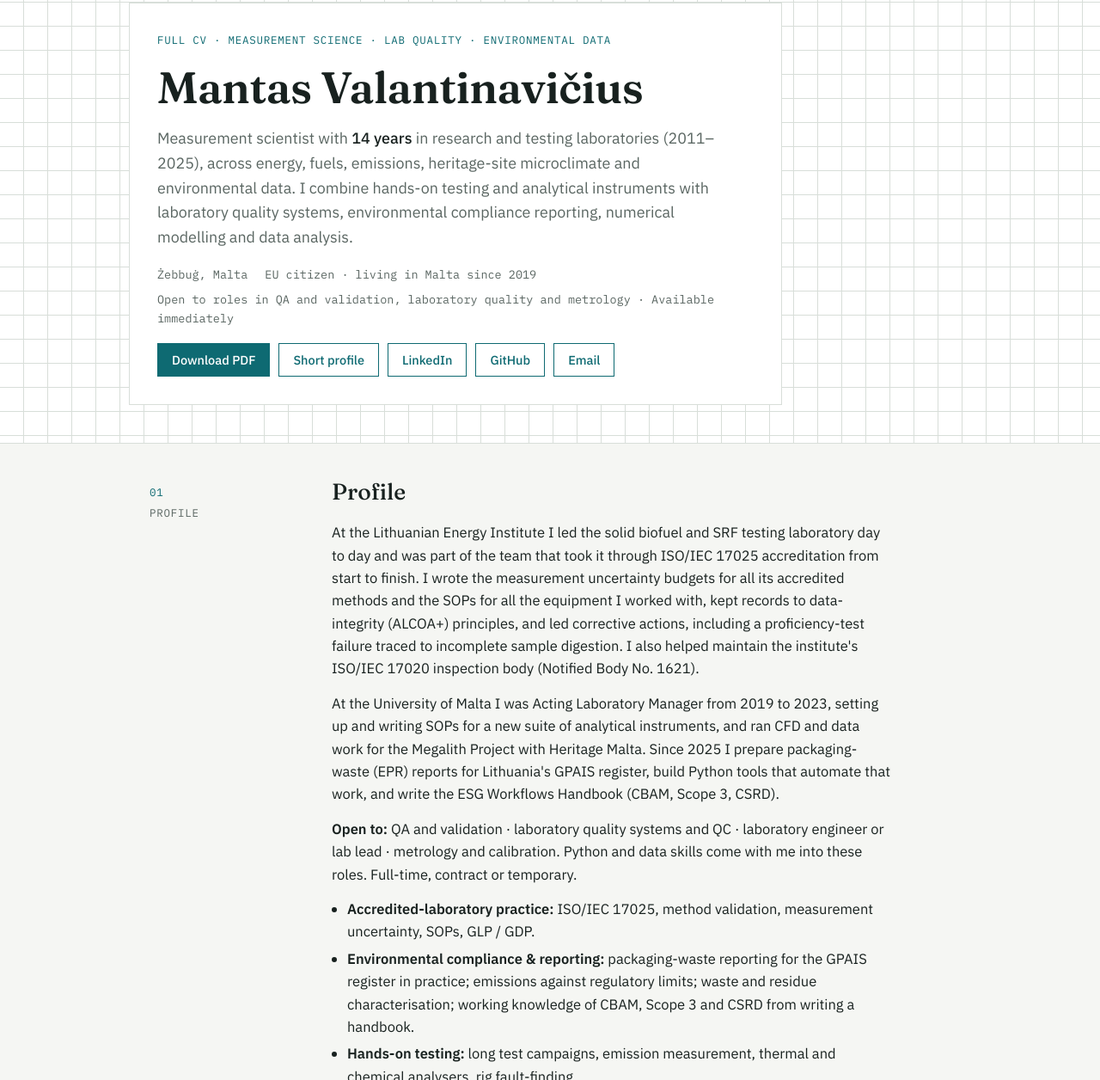
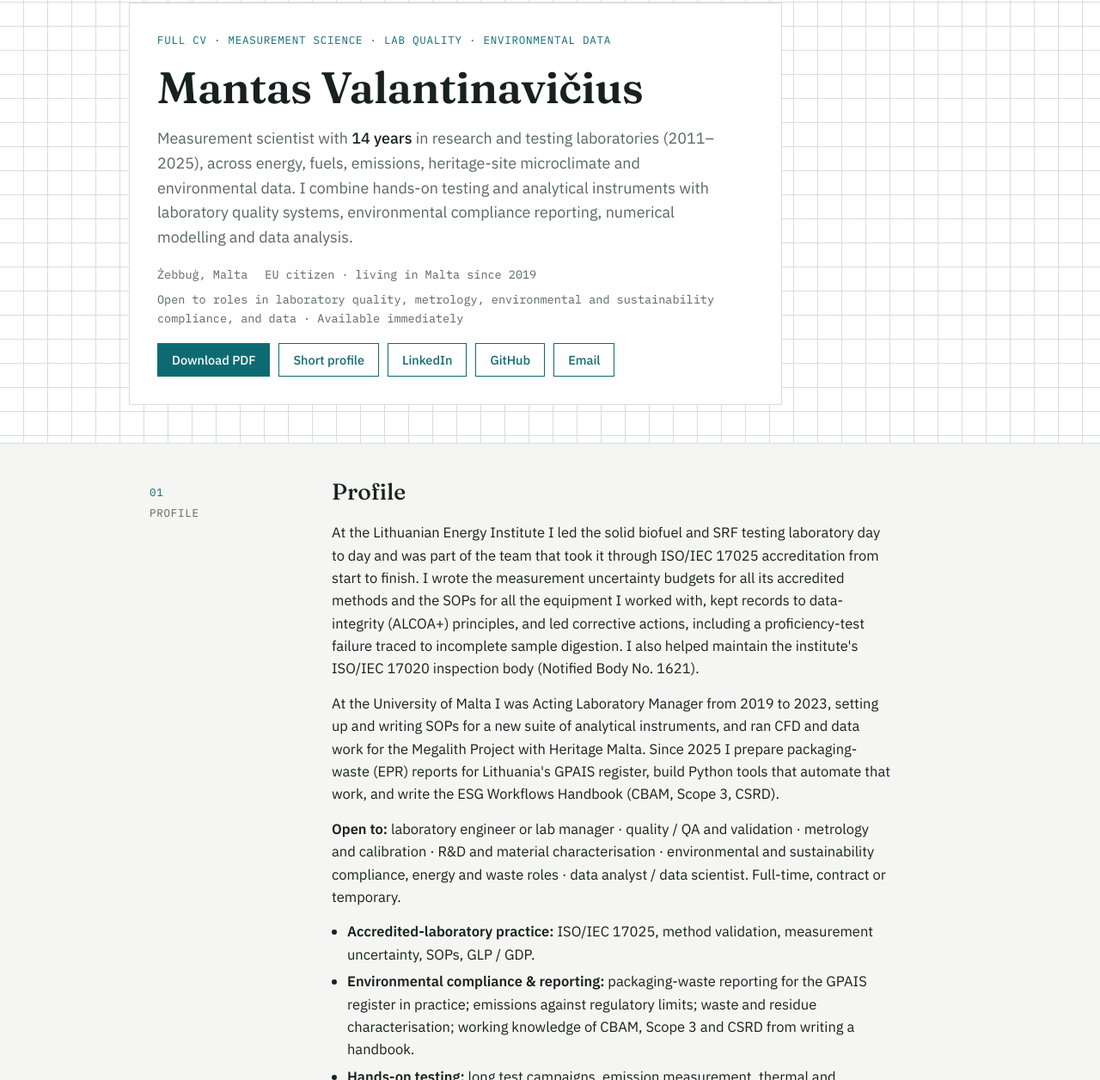
Before and after one commit to mantas123456/mantas123456.github.io, a plain HTML site: page cv/index.html in a window 1280 px wide. Shown: the part 53-1309 px from the top of the page at 86% size. Drawn offline with Linux system fonts and the light colour scheme.

Commit message:
Restore broad open-to list on site; restore Equipment bullet in PDF
Co-Authored-By: Claude Opus 5.5 <noreply@anthropic.com>
Claude-Session: https://claude.ai/code/session_01H1pfaqMHppb9HH3V4GKWNW

```diff
--- a/cv/index.html
+++ b/cv/index.html
@@ -327,7 +327,7 @@ table.train td:last-child, table.train th:last-child { white-space: nowrap; font
       <div class="meta">
         <span>Żebbuġ, Malta</span>
         <span>EU citizen · living in Malta since 2019</span>
-        <span>Open to roles in QA and validation, laboratory quality and metrology · Available immediately</span>
+        <span>Open to roles in laboratory quality, metrology, environmental and sustainability compliance, and data · Available immediately</span>
       </div>
       <div class="actions">
         <a class="btn primary" href="Mantas_Valantinavicius_CV.pdf" download>Download PDF</a>
@@ -349,7 +349,7 @@ table.train td:last-child, table.train th:last-child { white-space: nowrap; font
       <h2>Profile</h2>
       <p>At the Lithuanian Energy Institute I led the solid biofuel and SRF testing laboratory day to day and was part of the team that took it through ISO/IEC 17025 accreditation from start to finish. I wrote the measurement uncertainty budgets for all its accredited methods and the SOPs for all the equipment I worked with, kept records to data-integrity (ALCOA+) principles, and led corrective actions, including a proficiency-test failure traced to incomplete sample digestion. I also helped maintain the institute's ISO/IEC 17020 inspection body (Notified Body No. 1621).</p>
       <p>At the University of Malta I was Acting Laboratory Manager from 2019 to 2023, setting up and writing SOPs for a new suite of analytical instruments, and ran CFD and data work for the Megalith Project with Heritage Malta. Since 2025 I prepare packaging-waste (EPR) reports for Lithuania's GPAIS register, build Python tools that automate that work, and write the ESG Workflows Handbook (CBAM, Scope 3, CSRD).</p>
-      <p><strong>Open to:</strong> QA and validation · laboratory quality systems and QC · laboratory engineer or lab lead · metrology and calibration. Python and data skills come with me into these roles. Full-time, contract or temporary.</p>
+      <p><strong>Open to:</strong> laboratory engineer or lab manager · quality / QA and validation · metrology and calibration · R&amp;D and material characterisation · environmental and sustainability compliance, energy and waste roles · data analyst / data scientist. Full-time, contract or temporary.</p>
       <ul class="plain">
         <li><strong>Accredited-laboratory practice:</strong> ISO/IEC 17025, method validation, measurement uncertainty, SOPs, GLP / GDP.</li>
         <li><strong>Environmental compliance &amp; reporting:</strong> packaging-waste reporting for the GPAIS register in practice; emissions against regulatory limits; waste and residue characterisation; working knowledge of CBAM, Scope 3 and CSRD from writing a handbook.</li>
```
Also changed, not shown: _cv-src/cv-pdf.html (+1 -0 lines), index.html (+2 -2 lines), 1 other file.
